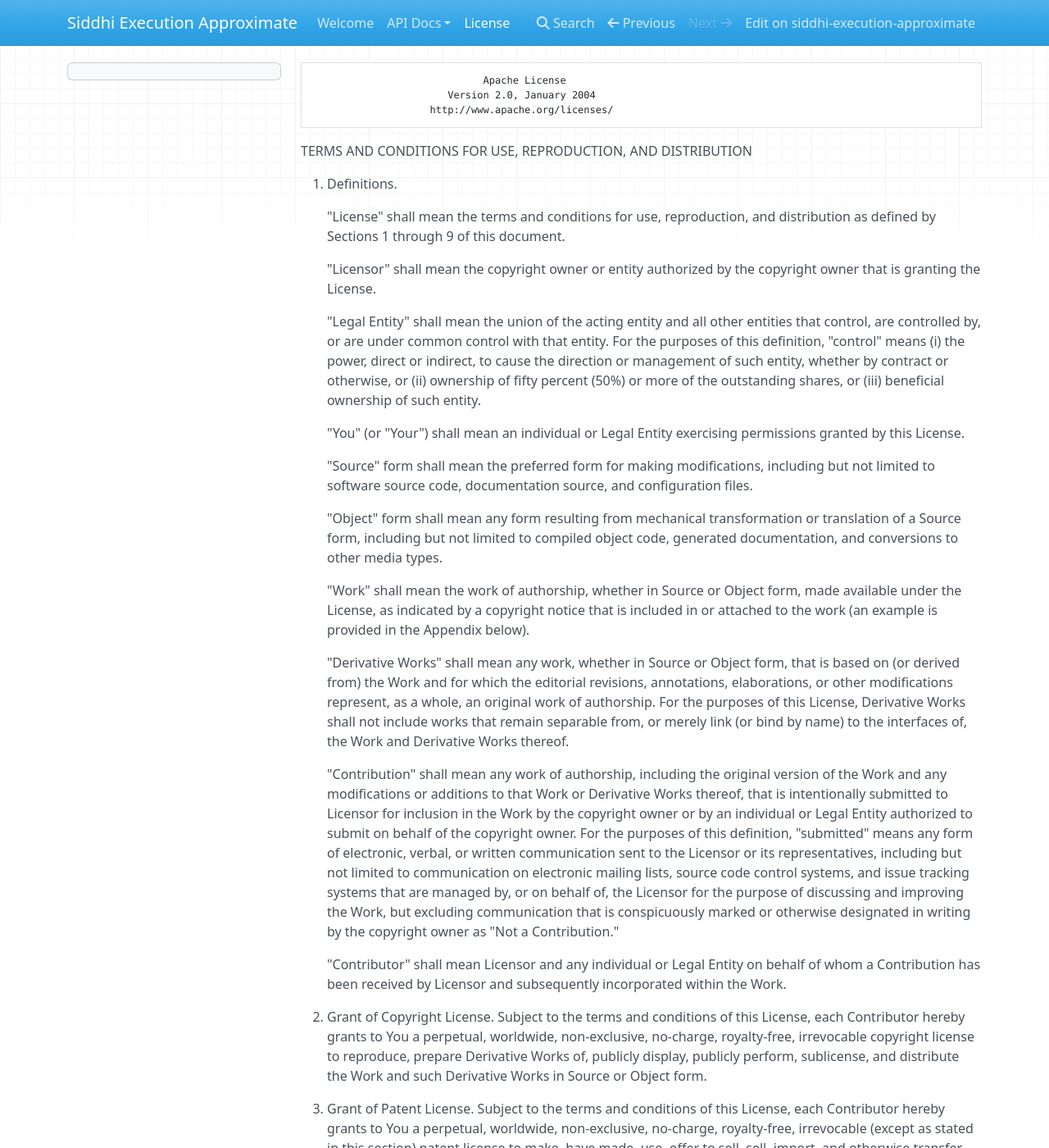
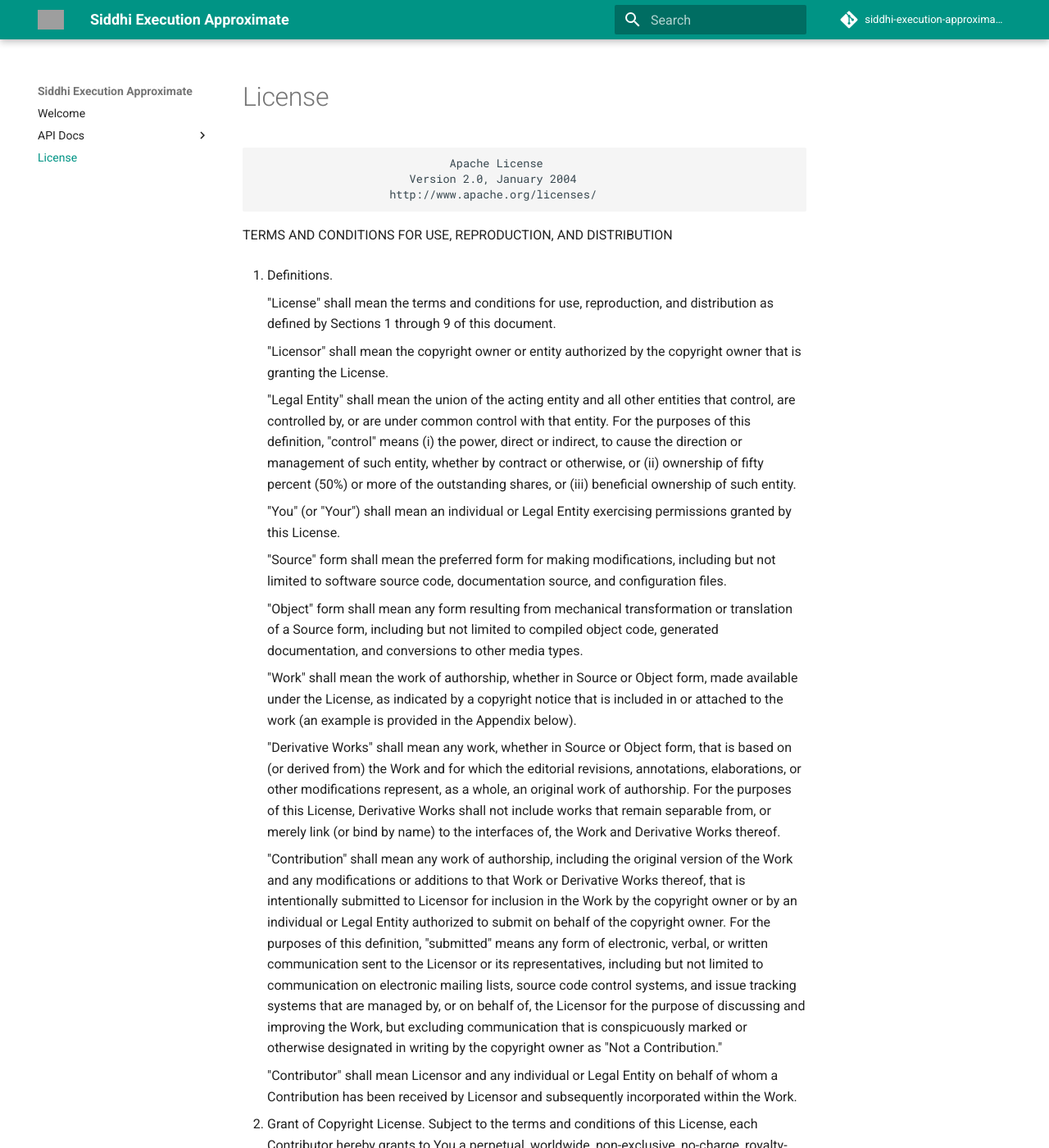
Before and after one commit to wso2-attic/siddhi-execution-approximate, an MkDocs documentation site: the page built from docs/LICENSE.md, in a window 1280 px wide and 1400 px high. Shown: the whole window at 82% size. Built offline with MkDocs 1.6.1 and Material for MkDocs 9.7.7, drawn with Linux system fonts in a browser that asks for light colours; nearby versions of some CDN libraries; comment, search, counter and statistics services are not loaded; old or Windows-style settings are respelled for this version of MkDocs; some of the changed text lies outside the part shown; grey boxes are pictures that could not be loaded.

Commit message:
Add mkdocs theme info

```diff
--- a/mkdocs.yml
+++ b/mkdocs.yml
@@ -9,6 +9,13 @@
 repo_name: siddhi-execution-approximate
 repo_url: https://github.com/wso2-extensions/siddhi-execution-approximate
 copyright: Copyright &copy; 2011 - 2018 WSO2
+theme:
+  name: 'material'
+  logo: images/siddhi-logo-w.svg
+  favicon: images/favicon.ico
+  palette:
+    primary: teal
+    accent: teal
 google_analytics:
 - UA-103065-28
 - auto
```
